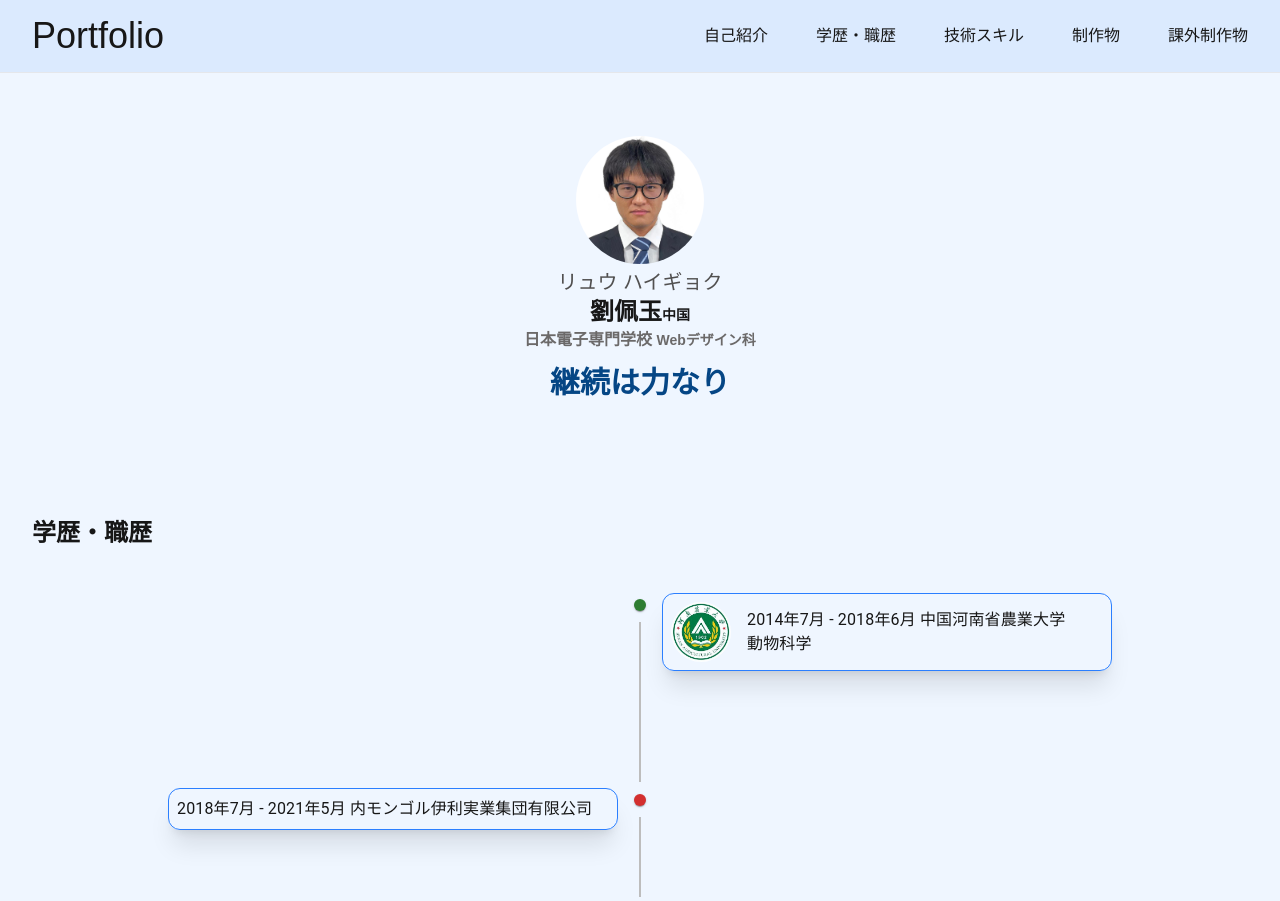
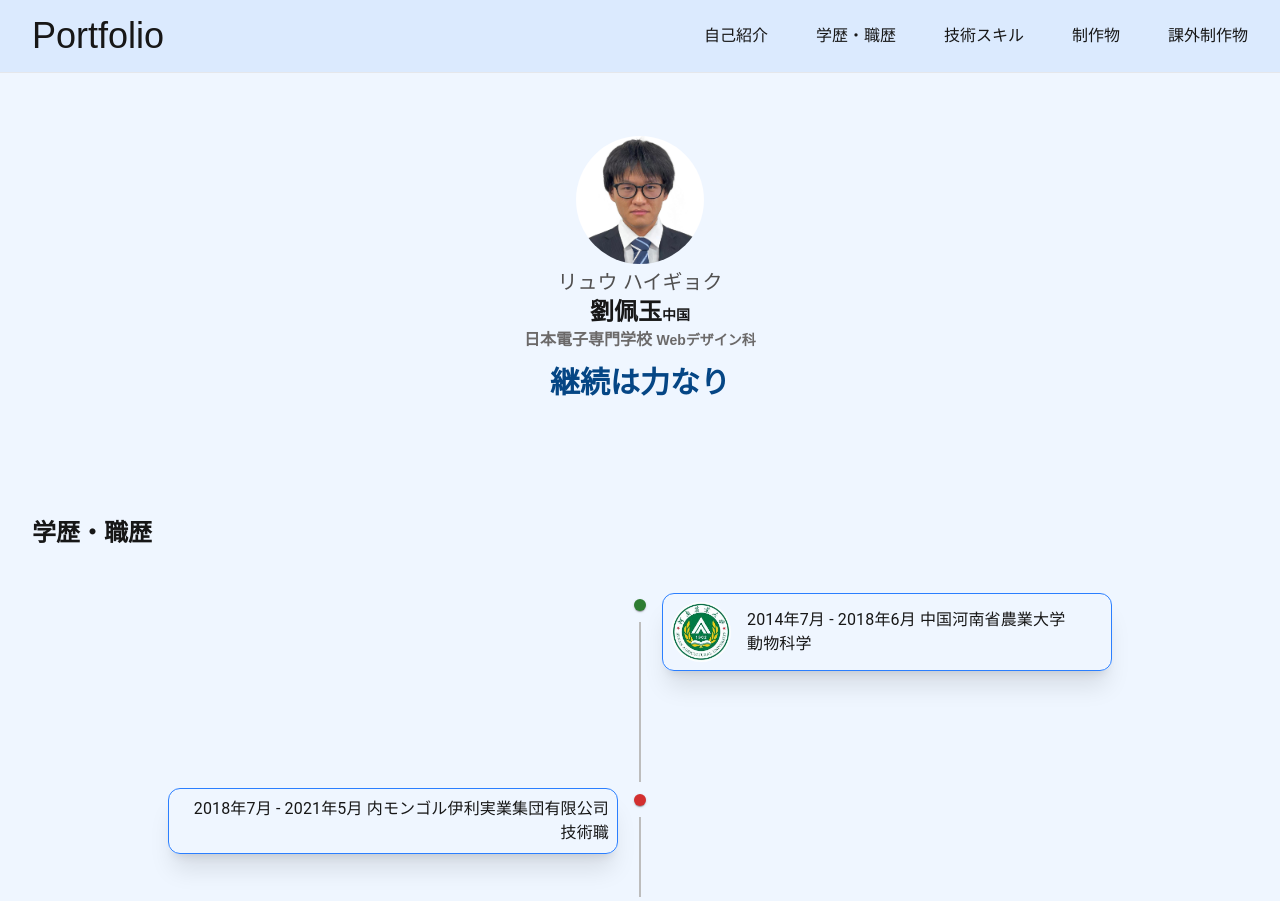
Before and after one commit to liupeiyu21/Portfolio, a Next.js app: page / in a window 1280 px wide. Shown: the top 901 px of the page. Built offline with nearby package versions, Linux system fonts and the light colour scheme.

Commit message:
職歴の分部が「技術職」の文字を追加しました。

```diff
--- a/app/mycareertimeline/page.tsx
+++ b/app/mycareertimeline/page.tsx
@@ -45,7 +45,7 @@ export default function MyCarerTimeLine() {
         <TimelineContent>
           <div className='flex items-center space-x-4 border border-blue-500 p-2 rounded-xl shadow-xl ml-34 hover:scale-105 transition-transform duration-300'>
               <div>
-                <p>2018年7月 - 2021年5月 内モンゴル伊利実業集団有限公司</p>
+                <p>2018年7月 - 2021年5月 内モンゴル伊利実業集団有限公司 技術職</p>
               </div>
           </div>
         </TimelineContent>
```
